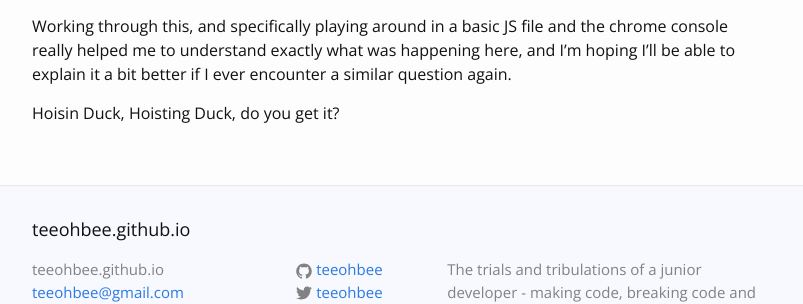
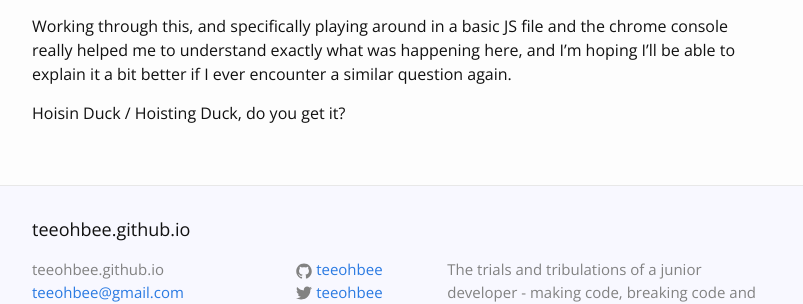
Before and after one commit to Teeohbee/Teeohbee.github.io, a Jekyll site: the page built from _posts/2016-03-03-Hoisting-Duck-In-Javascript.md, in a window 1280 px wide. Shown: the part 1988-2292 px from the top of the page, without its empty margins (238-1041 px from the left). Built offline with Jekyll 4.4.1, drawn with Linux system fonts in a browser that asks for light colours; emoji names are drawn with the system emoji font.

```diff
--- a/_posts/2016-03-03-Hoisting-Duck-In-Javascript.md
+++ b/_posts/2016-03-03-Hoisting-Duck-In-Javascript.md
@@ -67,4 +67,4 @@ It's also important to note that we declared and assigned a second variable call
 
 Working through this, and specifically playing around in a basic JS file and the chrome console really helped me to understand exactly what was happening here, and I'm hoping I'll be able to explain it a bit better if I ever encounter a similar question again.
 
-Hoisin Duck, Hoisting Duck, do you get it?
+Hoisin Duck / Hoisting Duck, do you get it?
```
